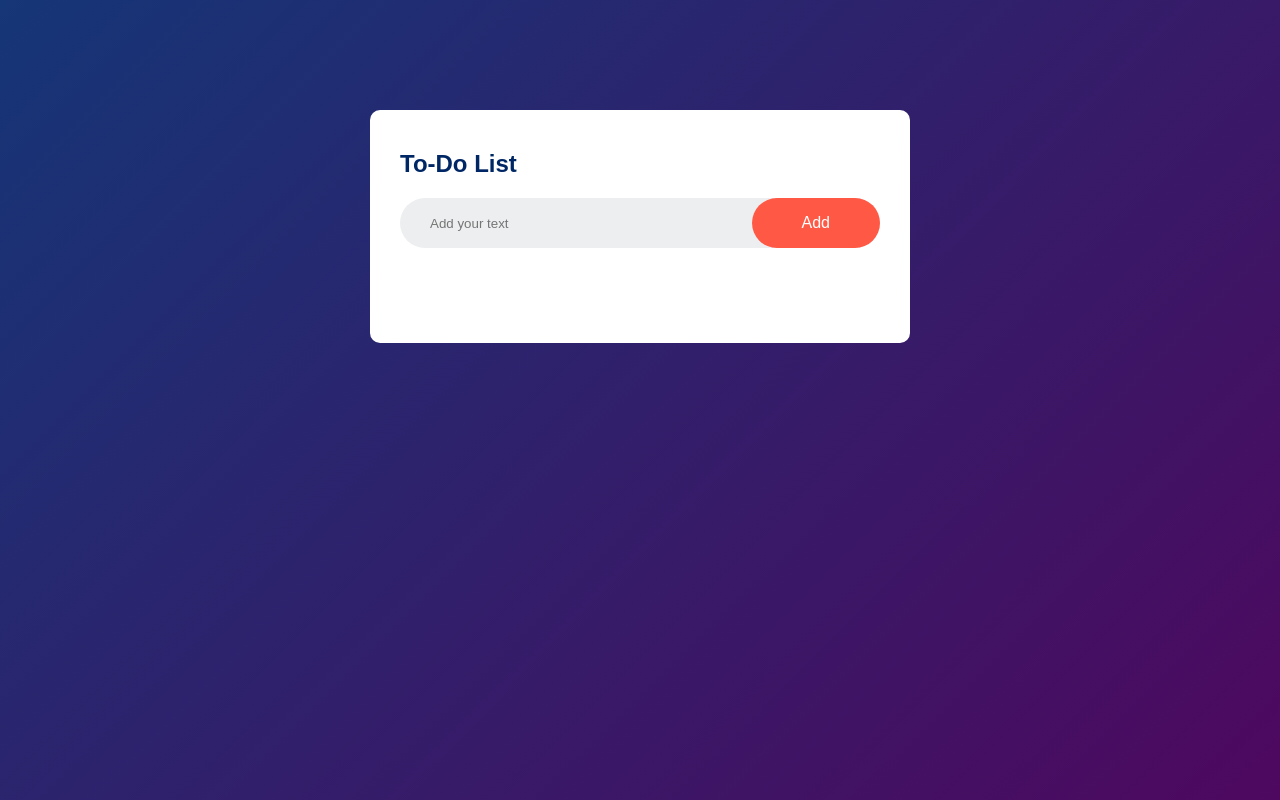
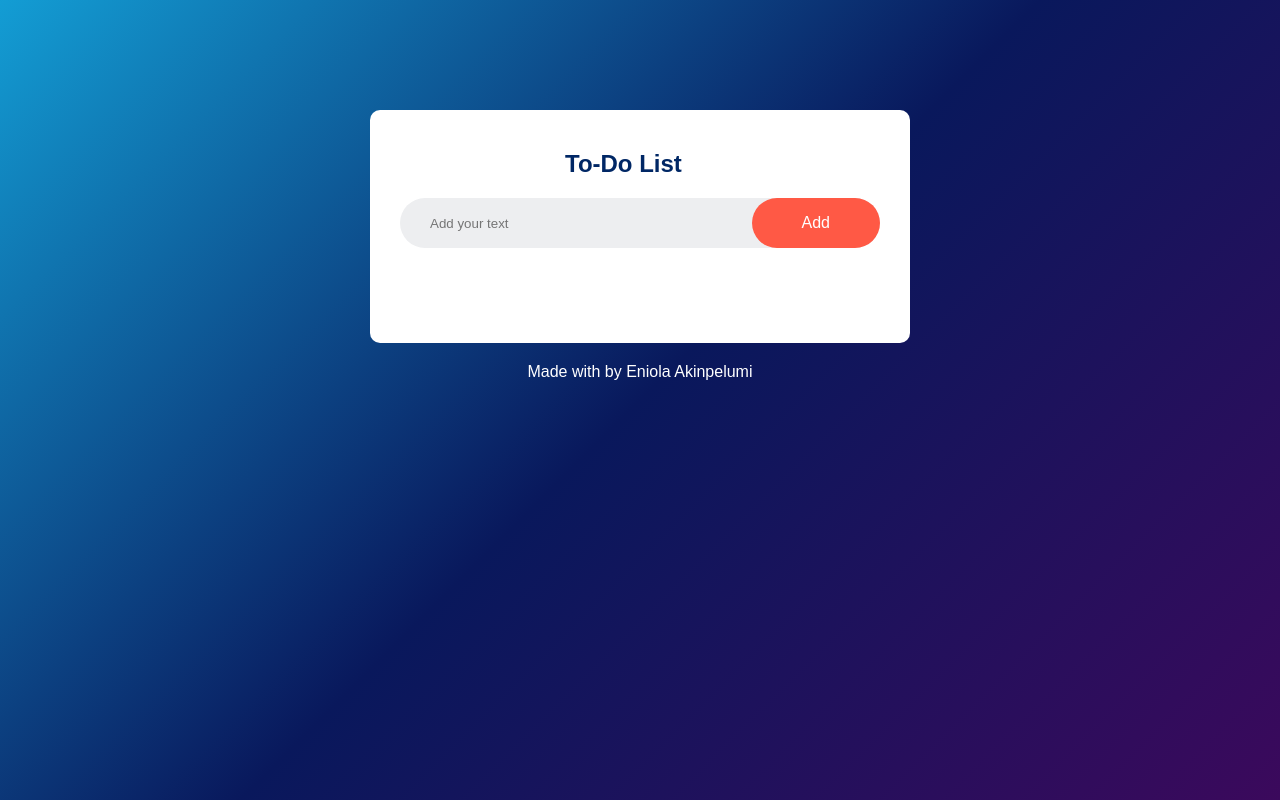
Before and after one commit to icey-tea/To-do-App, a plain HTML site: page index.html in a window 1280 px wide. Drawn offline with Linux system fonts and the light colour scheme.

Commit message:
Some minor adjustments

```diff
--- a/index.html
+++ b/index.html
@@ -9,7 +9,7 @@
 <body>
     <div class="container">
         <div class="todo-app">
-            <h2>To-Do List</h2>
+            <h2 class="center">To-Do List</h2>
             <div class="row">
                 <input type="text" id="input-box" placeholder="Add your text">
                 <button onclick="addTask()">Add</button>
@@ -20,6 +20,9 @@
                 <li>Task 3</li> -->
             </ul>
         </div>
+        <footer class="text-center">
+            <p>Made with by Eniola Akinpelumi</p>
+        </footer>
     </div>
 
     <script src="script.js"></script>
--- a/style.css
+++ b/style.css
@@ -8,7 +8,7 @@
 .container{
     width: 100%;
     min-height: 100vh;
-    background: linear-gradient(135deg, #153677, #4e085f );
+    background: linear-gradient(135deg, #139dd4, #09185c, #3b095c );
     padding: 10px;
 }
 
@@ -109,3 +109,16 @@ ul li span:hover{
     background: #edeef0 ;
     border-radius: 50%;
 }
+
+.text-center{
+    text-align: center;
+
+}
+
+.center{
+    width: 150px;
+    margin: auto ;
+}
+footer{
+    color: #fff;
+}
```
